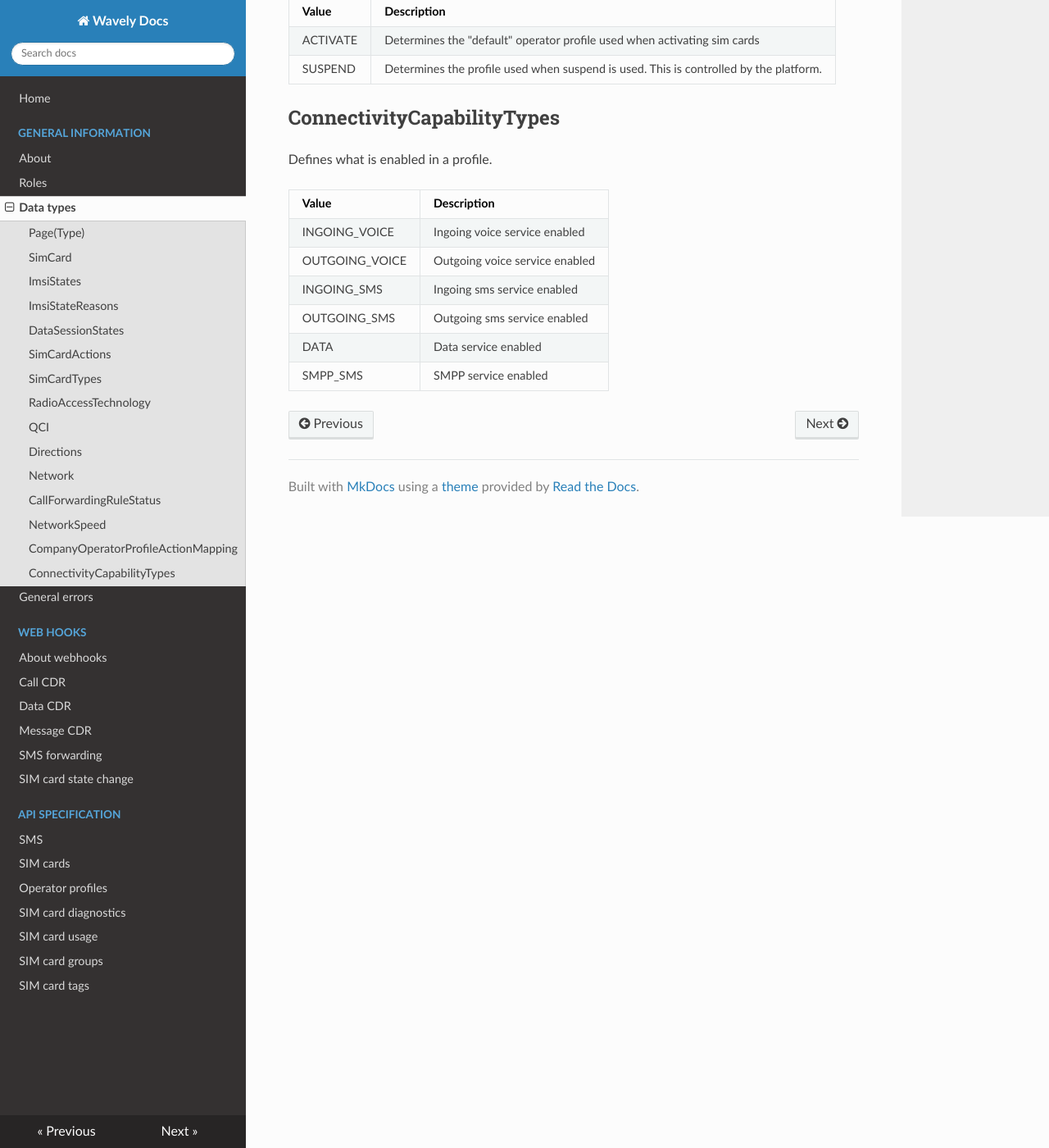
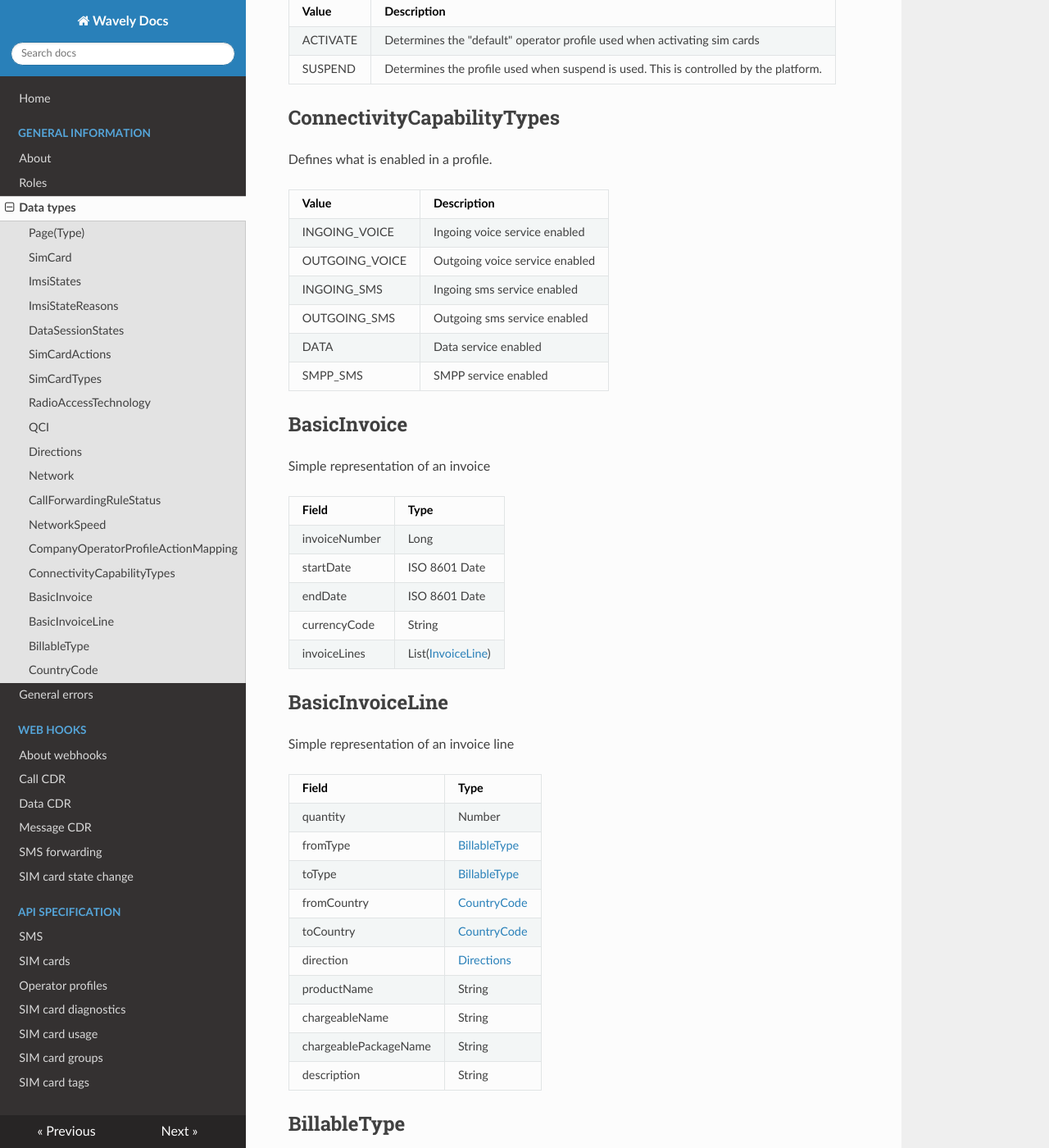
Before and after one commit to Wavelyio/wavely-docs, an MkDocs documentation site: the page built from docs/general-information/data-types.md, in a window 1280 px wide and 1400 px high, scrolled down 4650 px. Shown: the whole window at 82% size. Built offline with MkDocs 1.6.1, drawn with Linux system fonts in a browser that asks for light colours; nearby versions of some CDN libraries; old or Windows-style settings are respelled for this version of MkDocs; some of the changed text lies outside the part shown.

Commit message:
:memo: Documentation for external invoice controller

```diff
--- a/docs/general-information/data-types.md
+++ b/docs/general-information/data-types.md
@@ -178,3 +178,66 @@ INGOING_SMS     | Ingoing sms service enabled
 OUTGOING_SMS    | Outgoing sms service enabled
 DATA            | Data service enabled
 SMPP_SMS        | SMPP service enabled
+
+## BasicInvoice
+
+Simple representation of an invoice
+
+| Field             | Type                                                                      |
+| ---------------   | ---------------                                                           |
+| invoiceNumber               | Long                                                                    |
+| startDate            | ISO 8601 Date                                                                    |
+| endDate             | ISO 8601 Date                  |
+| currencyCode  | String    |
+| invoiceLines      | List([InvoiceLine](/general-information/data-types#BasicInvoiceLineDTO))
+
+
+## BasicInvoiceLine
+
+Simple representation of an invoice line
+
+| Field             | Type                                                                      |
+| ---------------   | ---------------                                                           |
+| quantity               | Number                                                                    |
+| fromType            | [BillableType](/general-information/data-types#BillableType) |
+| toType            | [BillableType](/general-information/data-types#BillableType) |
+| fromCountry             | [CountryCode](/general-information/data-types#CountryCode) |
+| toCountry             | [CountryCode](/general-information/data-types#CountryCode) |
+| direction  | [Directions](/general-information/data-types#Directions) |
+| productName      | String |
+| chargeableName      | String |
+| chargeablePackageName      | String |
+| description      | String |
+
+
+
+## BillableType
+Enumeration, may have the following values:
+
+Value                   |
+------------            |
+VOICE                           |
+SMS                             |
+DATA                            |
+SMPP_SMS                        |
+MMS                             |
+HTTP                            |
+SUBSCRIPTION_BASE               |
+SUBSCRIPTION_ACTIVE             |
+CREDIT                          |
+DEBIT                           |
+DEBUG                           |
+DEFAULT                         |
+ALPHANUMERIC_SMS                |
+CHARGEABLE_PACKAGE              |
+SMPP_SUBSCRIPTION               |
+STATIC_IP_SUBSCRIPTION          |
+VPN_SUBSCRIPTION                |
+CLOSED_NETWORK_SUBSCRIPTION     |
+SLA_PREMIUM_SUBSCRIPTION        |
+SETUP_AND_ALLOCATION            |
+PHONE_NUMBER_ALLOCATION         |
+
+## CountryCode
+
+Enumeration of country codes in ISO 3166-1 format, fx. "DK" and "FI"
```
Also changed, not shown: docs/api/data-usage-api.md (added, +140 -0 lines), docs/api/invoice-api.md (added, +25 -0 lines).
